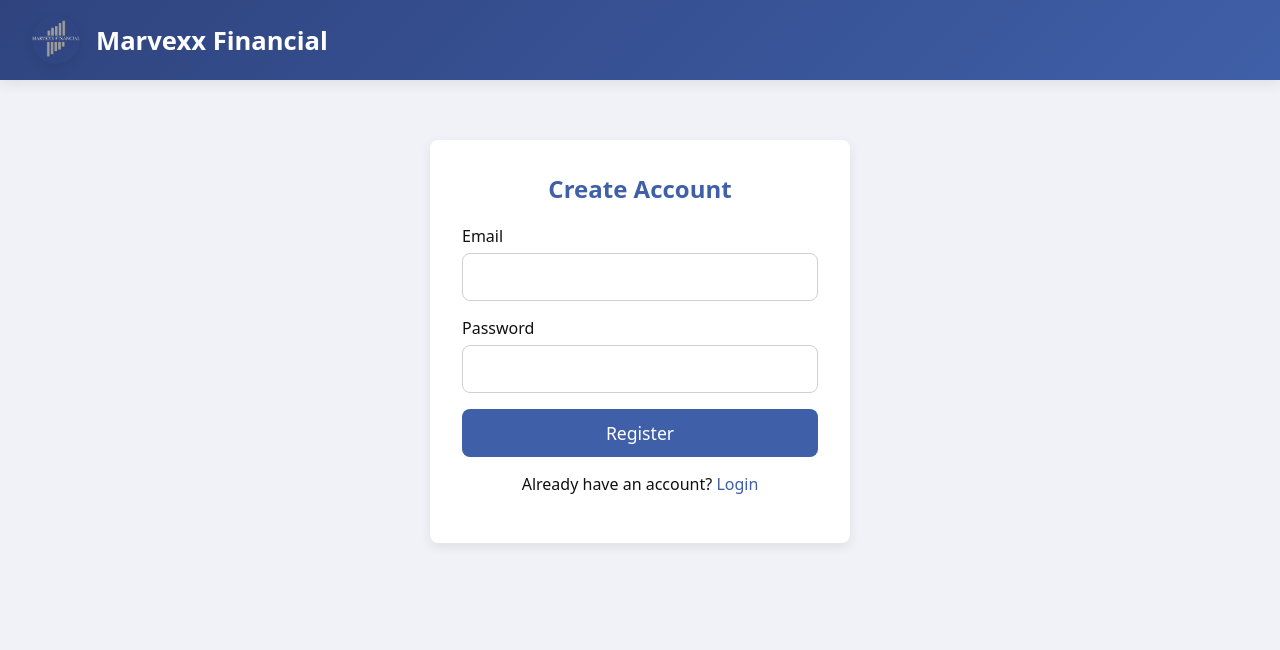
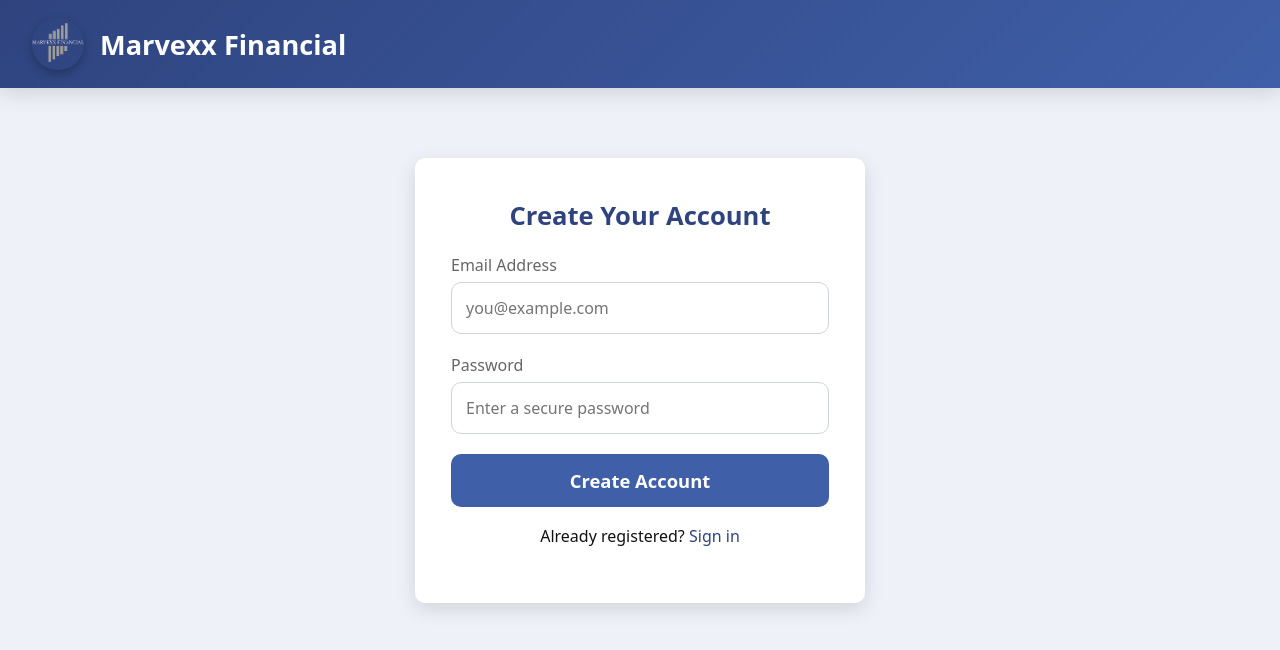
Before and after one commit to marvexx21/marvexx, a website: page register.html in a window 1280 px wide. Drawn offline with Linux system fonts and the light colour scheme.

Commit message:
Update register.html

```diff
--- a/register.html
+++ b/register.html
@@ -2,20 +2,20 @@
 <html lang="en">
 <head>
 <meta charset="UTF-8">
-<title>Marvexx Financial – Register</title>
+<title>Marvexx Financial – Create Account</title>
 
 <style>
   :root {
     --accent: #3f5fa8;
+    --accent-dark: #2f447f;
     --accent-light: #e4e8f5;
-    --bg-light: #f5f5f5;
-    --border-light: #d0d0d0;
-    --text-main: #111111;
-    --text-muted: #555555;
-    --error: #8b0000;
+    --bg: #eef1f8;
+    --text-main: #111;
+    --text-muted: #666;
+    --error: #b00020;
     --success: #1b7a3a;
-    --shadow-soft: 0 4px 12px rgba(0,0,0,0.08);
-    --radius: 8px;
+    --radius: 10px;
+    --shadow: 0 6px 20px rgba(0,0,0,0.12);
   }
 
   * {
@@ -25,7 +25,7 @@
 
   body {
     margin: 0;
-    background: #f0f2f7;
+    background: var(--bg);
     color: var(--text-main);
   }
 
@@ -33,82 +33,98 @@
     display: flex;
     align-items: center;
     gap: 16px;
-    padding: 16px 32px;
-    background: linear-gradient(135deg, #2f447f, #3f5fa8);
+    padding: 18px 32px;
+    background: linear-gradient(135deg, var(--accent-dark), var(--accent));
     color: white;
-    box-shadow: var(--shadow-soft);
+    box-shadow: var(--shadow);
   }
 
   header .logo {
-    width: 48px;
-    height: 48px;
+    width: 52px;
+    height: 52px;
     background-image: url('logo.png');
     background-size: cover;
     background-position: center;
-    background-repeat: no-repeat;
     border-radius: 50%;
-    box-shadow: var(--shadow-soft);
+    box-shadow: 0 4px 10px rgba(0,0,0,0.25);
   }
 
   header h1 {
-    font-size: 1.6rem;
+    font-size: 1.7rem;
     margin: 0;
     font-weight: 600;
   }
 
   .container {
-    max-width: 420px;
-    margin: 60px auto;
+    max-width: 450px;
+    margin: 70px auto;
     background: white;
-    padding: 32px;
+    padding: 40px 36px;
     border-radius: var(--radius);
-    box-shadow: var(--shadow-soft);
+    box-shadow: var(--shadow);
+    animation: fadeIn 0.4s ease-out;
+  }
+
+  @keyframes fadeIn {
+    from { opacity: 0; transform: translateY(10px); }
+    to { opacity: 1; transform: translateY(0); }
   }
 
   h2 {
     margin-top: 0;
     text-align: center;
-    color: var(--accent);
+    color: var(--accent-dark);
+    font-size: 1.6rem;
+    font-weight: 600;
   }
 
   label {
     display: block;
     margin-bottom: 6px;
     font-weight: 500;
+    color: var(--text-muted);
   }
 
   input {
     width: 100%;
-    padding: 12px;
-    border: 1px solid var(--border-light);
+    padding: 14px;
+    border: 1px solid #cfd3df;
     border-radius: var(--radius);
-    margin-bottom: 16px;
+    margin-bottom: 20px;
     font-size: 1rem;
+    transition: 0.2s;
+  }
+
+  input:focus {
+    border-color: var(--accent);
+    box-shadow: 0 0 0 3px var(--accent-light);
+    outline: none;
   }
 
   button {
     width: 100%;
-    padding: 12px;
+    padding: 14px;
     background: var(--accent);
     color: white;
     border: none;
     border-radius: var(--radius);
-    font-size: 1.1rem;
+    font-size: 1.15rem;
     cursor: pointer;
     transition: 0.2s;
+    font-weight: 600;
   }
 
   button:hover {
-    background: #2f447f;
+    background: var(--accent-dark);
   }
 
   .links {
     text-align: center;
-    margin-top: 16px;
+    margin-top: 18px;
   }
 
   .links a {
-    color: var(--accent);
+    color: var(--accent-dark);
     text-decoration: none;
     font-weight: 500;
   }
@@ -141,23 +157,23 @@
 </header>
 
 <div class="container">
-  <h2>Create Account</h2>
+  <h2>Create Your Account</h2>
 
   <div id="errorBox" class="error-message"></div>
   <div id="successBox" class="success-message"></div>
 
   <form onsubmit="registerUser(event)">
-    <label>Email</label>
-    <input type="email" id="email" required>
+    <label>Email Address</label>
+    <input type="email" id="email" placeholder="you@example.com" required>
 
     <label>Password</label>
-    <input type="password" id="password" required>
+    <input type="password" id="password" placeholder="Enter a secure password" required>
 
-    <button type="submit">Register</button>
+    <button type="submit">Create Account</button>
   </form>
 
   <div class="links">
-    <p>Already have an account? <a href="login.html">Login</a></p>
+    <p>Already registered? <a href="login.html">Sign in</a></p>
   </div>
 </div>
 
@@ -191,7 +207,6 @@ async function registerUser(event) {
     return;
   }
 
-  // Store Supabase user ID
   localStorage.setItem("loggedIn", "true");
   localStorage.setItem("user_id", result.user.id);
   localStorage.setItem("email", result.user.email);
@@ -200,7 +215,7 @@ async function registerUser(event) {
 
   setTimeout(() => {
     window.location.href = "free.html";
-  }, 800);
+  }, 900);
 }
 </script>
 
```
